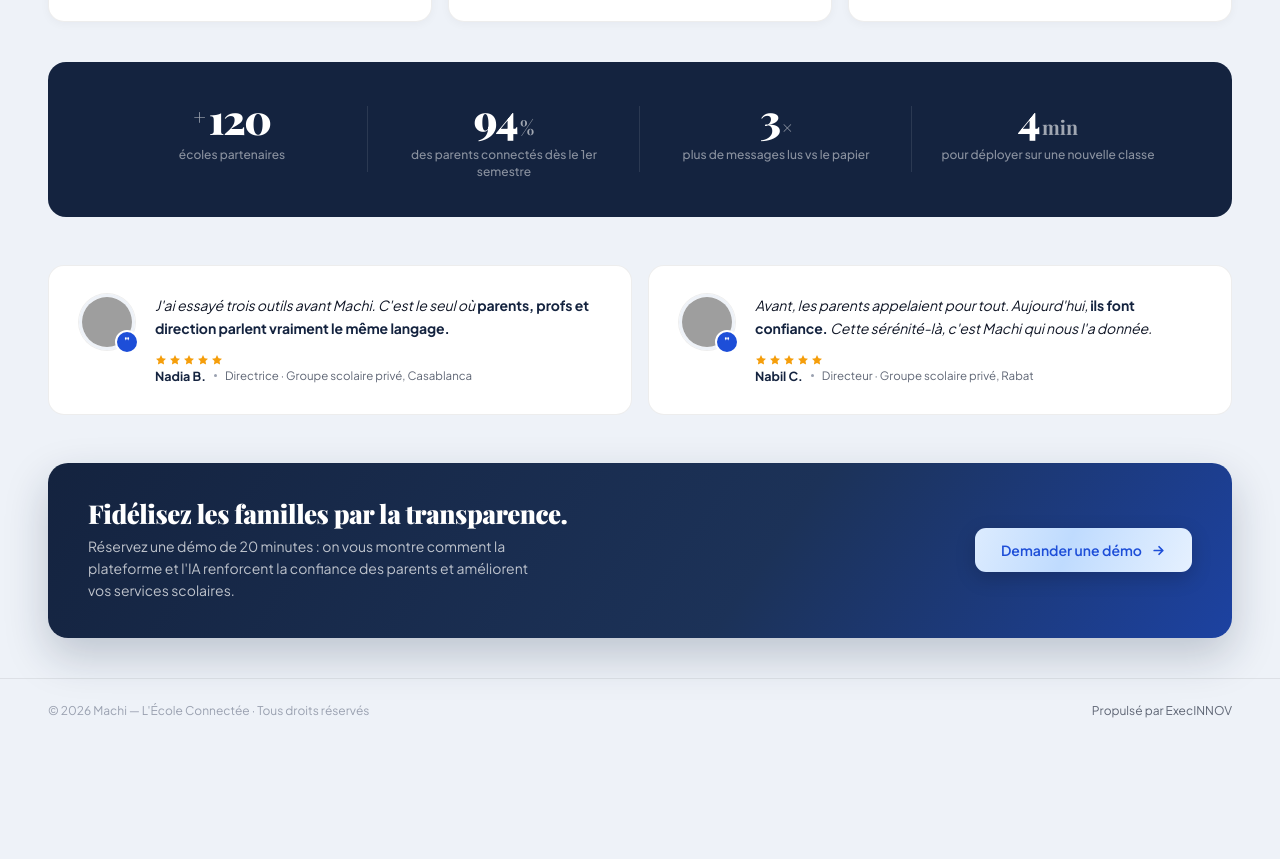
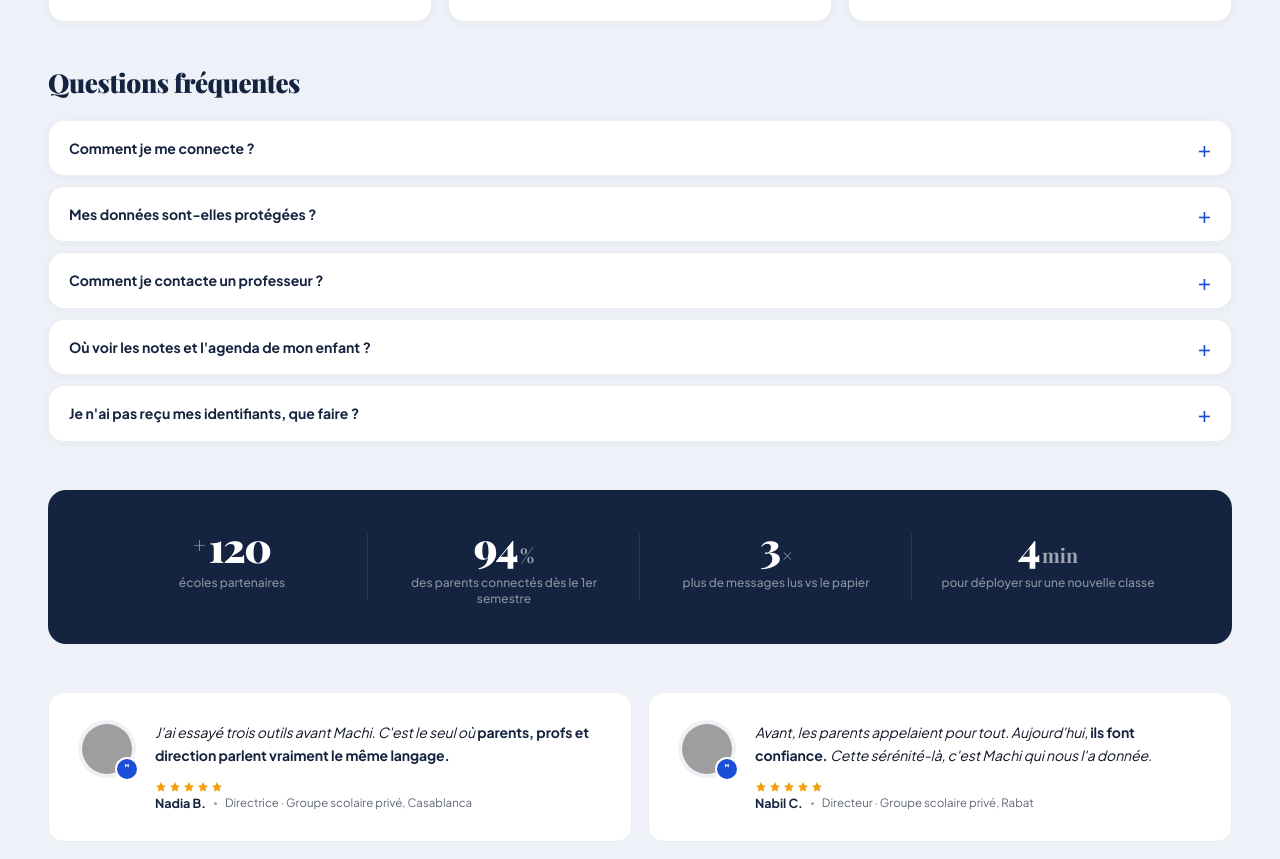
Before and after one commit to iamrikay/machi-web, a plain HTML site: page index.html in a window 1280 px wide. Shown: the part 1055-1914 px from the top of the page. Before the commit the page ends 1797 px from the top, so only its background shows below. Drawn offline with nearby package versions, Linux system fonts and the light colour scheme; grey boxes are pictures that could not be loaded; a web font is replaced by a local one.

Commit message:
Add parent FAQ section to Machi test page

```diff
--- a/index.html
+++ b/index.html
@@ -496,6 +496,43 @@
   .role-list li::before {
     content: ''; width: 5px; height: 5px; border-radius: 50%; flex-shrink: 0;
     background: var(--dim);
+  }
+
+  /* ── FAQ PARENTS ── */
+  .faq-section {
+    padding: 0 48px 48px;
+    max-width: 1280px; margin: 0 auto;
+  }
+  .faq-title {
+    font-family: 'Playfair Display', serif; font-size: 26px; font-weight: 800;
+    color: var(--primary); letter-spacing: -0.4px; margin-bottom: 16px;
+  }
+  .faq-list { display: grid; gap: 10px; }
+  .faq-item {
+    background: var(--surface); border: 1px solid var(--border);
+    border-radius: 16px; box-shadow: 0 2px 10px rgba(20,35,63,0.04);
+    overflow: hidden;
+  }
+  .faq-item summary {
+    list-style: none; display: flex; align-items: center; justify-content: space-between;
+    gap: 16px; padding: 16px 20px; cursor: pointer;
+    color: var(--primary); font-size: 14px; font-weight: 700;
+  }
+  .faq-item summary::-webkit-details-marker { display: none; }
+  .faq-item summary::after {
+    content: '+'; flex-shrink: 0; color: var(--accent);
+    font-size: 22px; font-weight: 400; line-height: 1;
+  }
+  .faq-item[open] summary::after { content: '−'; }
+  .faq-item summary:focus-visible {
+    outline: 3px solid rgba(29,78,216,0.35); outline-offset: -3px;
+  }
+  .faq-answer {
+    padding: 0 20px 18px; color: var(--muted);
+    font-size: 13.5px; line-height: 1.6;
+  }
+  @media (max-width: 960px) {
+    .faq-section { padding: 0 20px 36px; }
   }
 
   /* ── TÉMOIGNAGE ── */
@@ -999,6 +1036,33 @@
     </div>
   </section>
 
+  <!-- FAQ PARENTS -->
+  <section class="faq-section" aria-labelledby="faq-title">
+    <h2 class="faq-title" id="faq-title">Questions fréquentes</h2>
+    <div class="faq-list">
+      <details class="faq-item">
+        <summary>Comment je me connecte ?</summary>
+        <p class="faq-answer">Vous recevez vos identifiants de l'école. Connectez-vous depuis votre téléphone ou ordinateur, sur l'Espace Parent.</p>
+      </details>
+      <details class="faq-item">
+        <summary>Mes données sont-elles protégées ?</summary>
+        <p class="faq-answer">Oui. Vos données servent uniquement au suivi scolaire et ne sont transmises à aucun tiers.</p>
+      </details>
+      <details class="faq-item">
+        <summary>Comment je contacte un professeur ?</summary>
+        <p class="faq-answer">Depuis l'Espace Parent, cliquez sur « Contacter le professeur » pour lui écrire directement.</p>
+      </details>
+      <details class="faq-item">
+        <summary>Où voir les notes et l'agenda de mon enfant ?</summary>
+        <p class="faq-answer">Dans l'Espace Parent : « Consulter les notes » pour le bulletin, « Suivre l'agenda » pour le calendrier.</p>
+      </details>
+      <details class="faq-item">
+        <summary>Je n'ai pas reçu mes identifiants, que faire ?</summary>
+        <p class="faq-answer">Contactez l'administration de votre école, qui vous les renverra.</p>
+      </details>
+    </div>
+  </section>
+
   <!-- CHIFFRES CLÉS -->
   <section class="stats-section">
     <div class="stats-inner">
```
